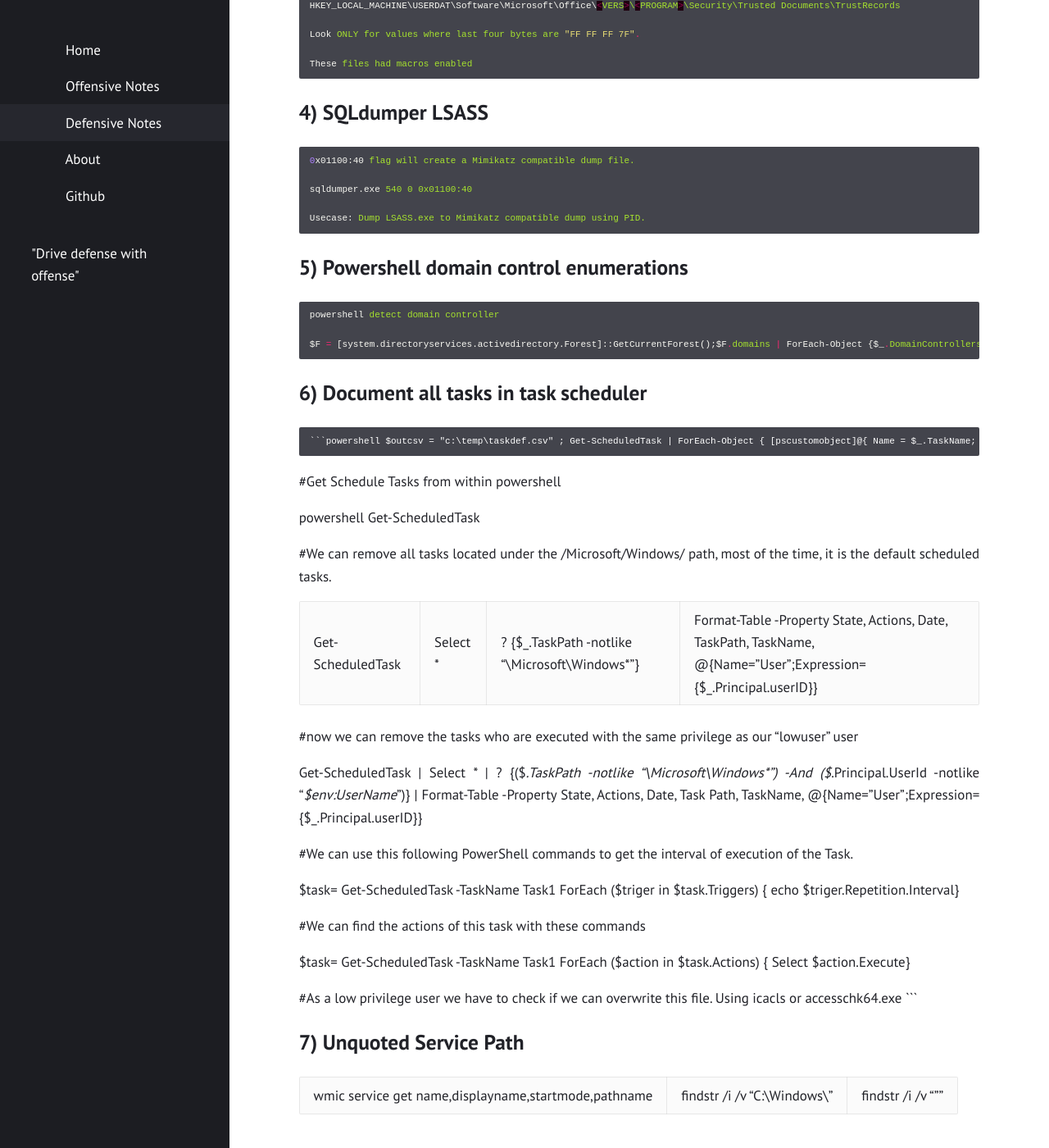
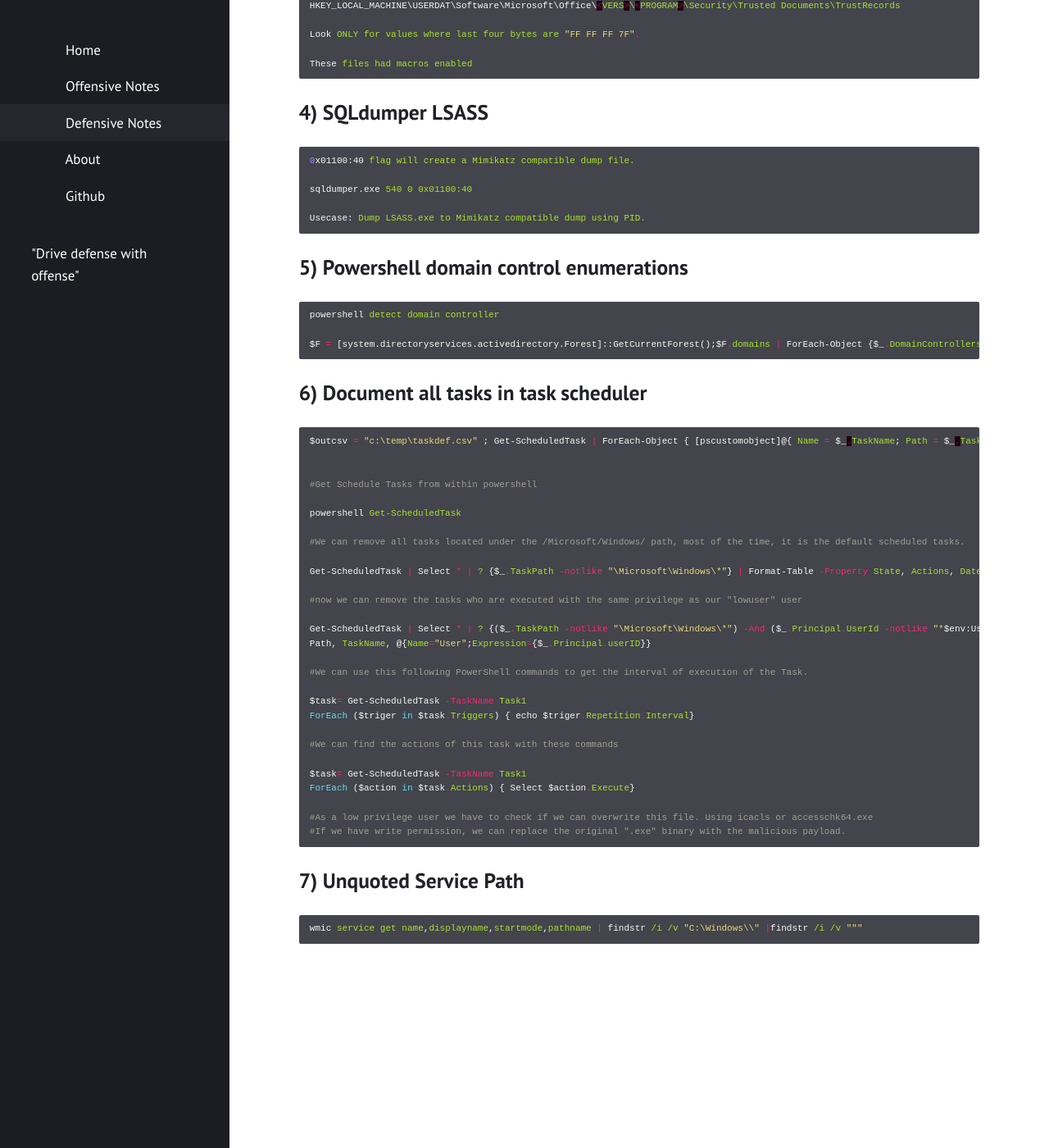
Before and after one commit to Fil88/Fil88.github.io, a Jekyll site: the page built from defensive-notes.md, in a window 1280 px wide and 1400 px high, scrolled down 558 px. Shown: the whole window at 82% size. Built offline with Jekyll 4.4.1, drawn with Linux system fonts in a browser that asks for light colours.

Commit message:
Update defensive-notes.md

````diff
--- a/defensive-notes.md
+++ b/defensive-notes.md
@@ -54,7 +54,7 @@ $F = [system.directoryservices.activedirectory.Forest]::GetCurrentForest();$F.do
 
 ## 6) Document all tasks in task scheduler
 
-	```powershell
+```powershell
 $outcsv = "c:\temp\taskdef.csv" ; Get-ScheduledTask | ForEach-Object { [pscustomobject]@{ Name = $_.TaskName; Path = $_.TaskPath;LastResult = $(($_ | Get-ScheduledTaskInfo).LastTaskResult);NextRun = $(($_ | Get-ScheduledTaskInfo).NextRunTime);Status = $_.State;Command = $_.Actions.execute;Arguments = $_.Actions.Arguments }} |Export-Csv -Path $outcsv -NoTypeInformation -Force
 
 
@@ -82,8 +82,11 @@ $task= Get-ScheduledTask -TaskName Task1
 ForEach ($action in $task.Actions) { Select $action.Execute}
 
 #As a low privilege user we have to check if we can overwrite this file. Using icacls or accesschk64.exe
+#If we have write permission, we can replace the original ".exe" binary with the malicious payload.
 ```
 
 ## 7) Unquoted Service Path
 
+```powershell
 wmic service get name,displayname,startmode,pathname | findstr /i /v "C:\Windows\\" |findstr /i /v """
+```
````
